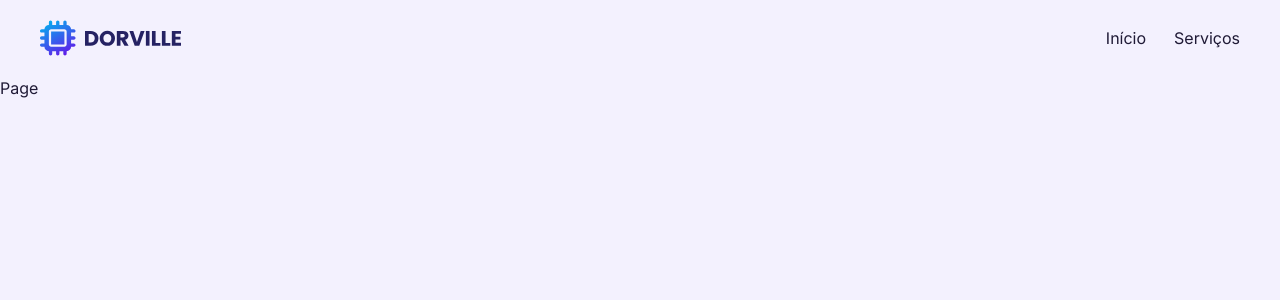
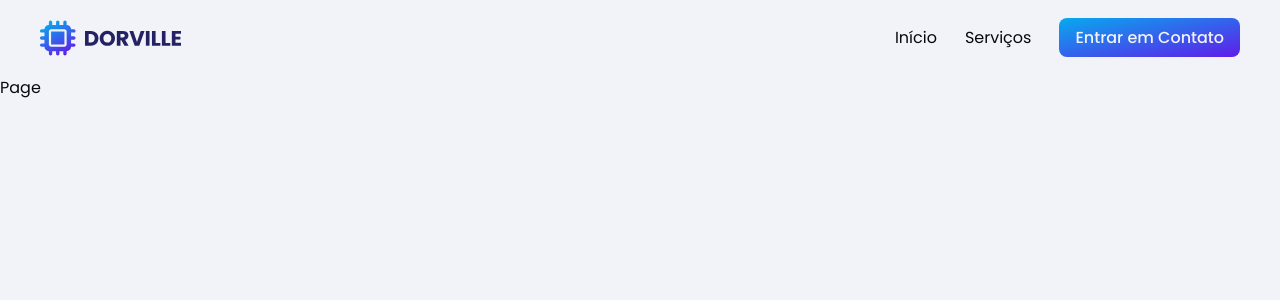
Before and after one commit to dorvillethiago/dorville-web, a Next.js app: page / in a window 1280 px wide. Shown: the top 300 px of the page. Built offline with nearby package versions, Linux system fonts and the light colour scheme.

Commit message:
update 07/05/2024

```diff
--- a/src/app/components/header.tsx
+++ b/src/app/components/header.tsx
@@ -54,8 +54,8 @@ const Logo = () => (
 				y2="33.9552"
 				gradientUnits="userSpaceOnUse"
 			>
-				<stop stop-color="#07AAEF" />
-				<stop offset="1" stop-color="#601CE9" />
+				<stop stopColor="#07AAEF" />
+				<stop offset="1" stopColor="#601CE9" />
 			</linearGradient>
 		</defs>
 	</svg>
@@ -73,7 +73,7 @@ interface HeaderProps {
 export default function Header({ sections }: HeaderProps) {
 	return (
 		<motion.header
-			className="flex items-center justify-between px-10 py-5 max-w-screen-2xl mx-auto"
+			className="flex rounded-lg items-center justify-between px-10 py-5 max-w-screen-2xl mx-auto"
 			initial={{
 				y: -100,
 				opacity: 0
@@ -86,10 +86,21 @@ export default function Header({ sections }: HeaderProps) {
 			<Logo />
 			<div className="flex gap-7 items-center border-gradient">
 				{sections.map((section) => (
-					<Link key={section.displayName} href={section.href}>
+					<Link className='relative hover:text-primary transition-colors' key={section.displayName} href={section.href}>
 						{section.displayName}
 					</Link>
 				))}
+				<motion.div
+					whileHover={{
+						scale: 1.05
+					}}
+					whileTap={{
+						scale: 0.95
+					}}>
+					<Link href="/" className='text-background py-2 px-4 font-medium rounded-lg bg-gradient-to-br from-light-primary to-accent'>
+						Entrar em Contato
+					</Link>
+				</motion.div>
 			</div>
 		</motion.header>
 	)
--- a/src/app/globals.css
+++ b/src/app/globals.css
@@ -19,6 +19,6 @@ body,
 #app,
 #app > div {
   height: 100%;
-  background: #f3f1fe;
-  color: #1f1a36;
+  background: var(--background);
+  color: var(--text);
 }
--- a/src/app/layout.tsx
+++ b/src/app/layout.tsx
@@ -1,9 +1,13 @@
 import type { Metadata } from 'next'
-import { Inter } from 'next/font/google'
+import { Poppins } from 'next/font/google'
 import './globals.css'
 import Header from '@/app/components/header'
 
-const inter = Inter({ subsets: ['latin'] })
+const poppins = Poppins( {
+	weight: ['100', '200', '300', '400', '500', '600', '700', '800', '900'],
+	style: ["normal", "italic"],
+	subsets: ["latin"]
+})
 
 export const metadata: Metadata = {
 	title: 'Dorville Software',
@@ -12,7 +16,7 @@ export const metadata: Metadata = {
 
 const headerSections = [
 	{ displayName: 'Início', href: '/' },
-	{ displayName: 'Serviços', href: '/about' }
+	{ displayName: 'Serviços', href: '/' }
 ]
 
 export default function RootLayout({
@@ -22,7 +26,7 @@ export default function RootLayout({
 }>) {
 	return (
 		<html lang="en">
-			<body className={inter.className}>
+			<body className={poppins.className}>
 				<Header sections={headerSections} />
 				{children}
 			</body>
```
